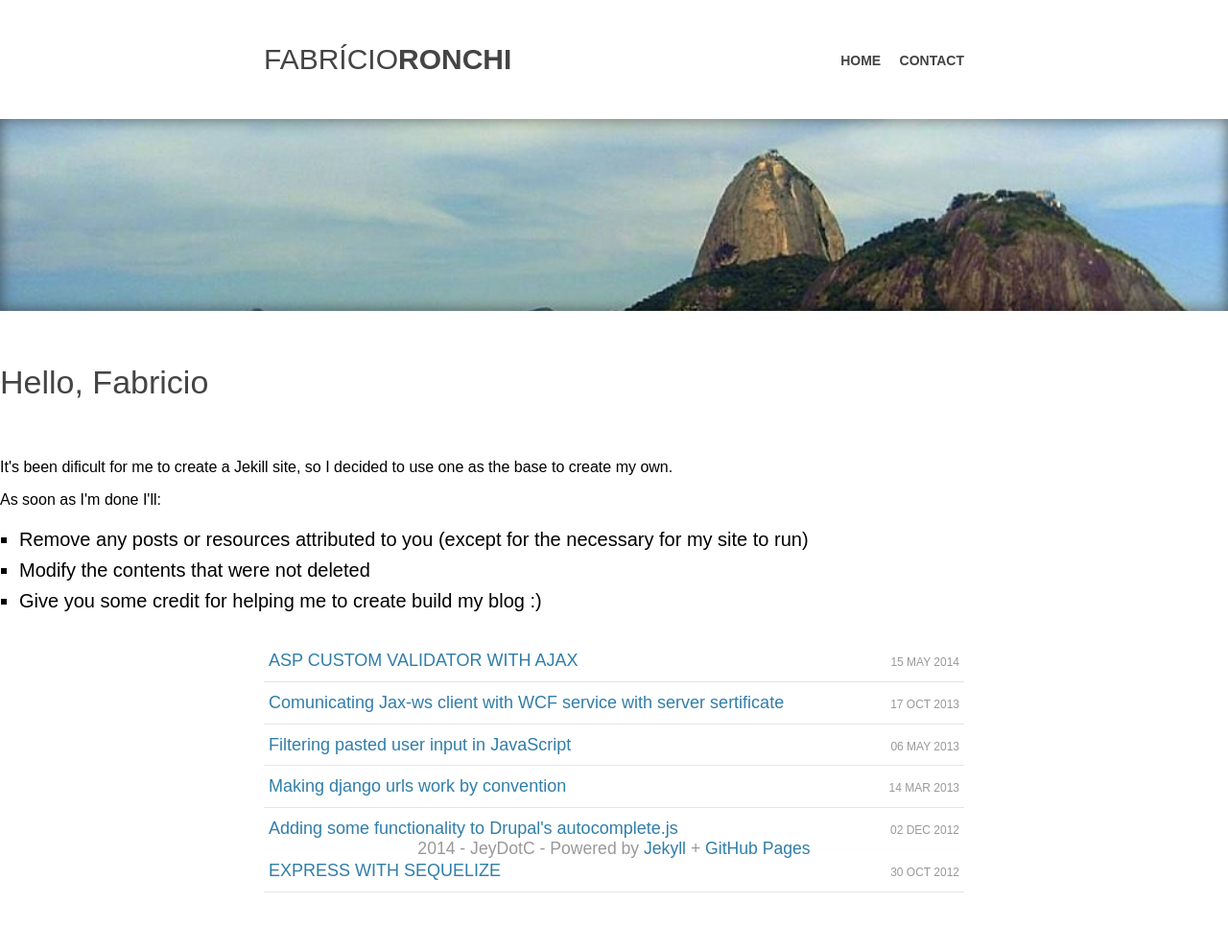
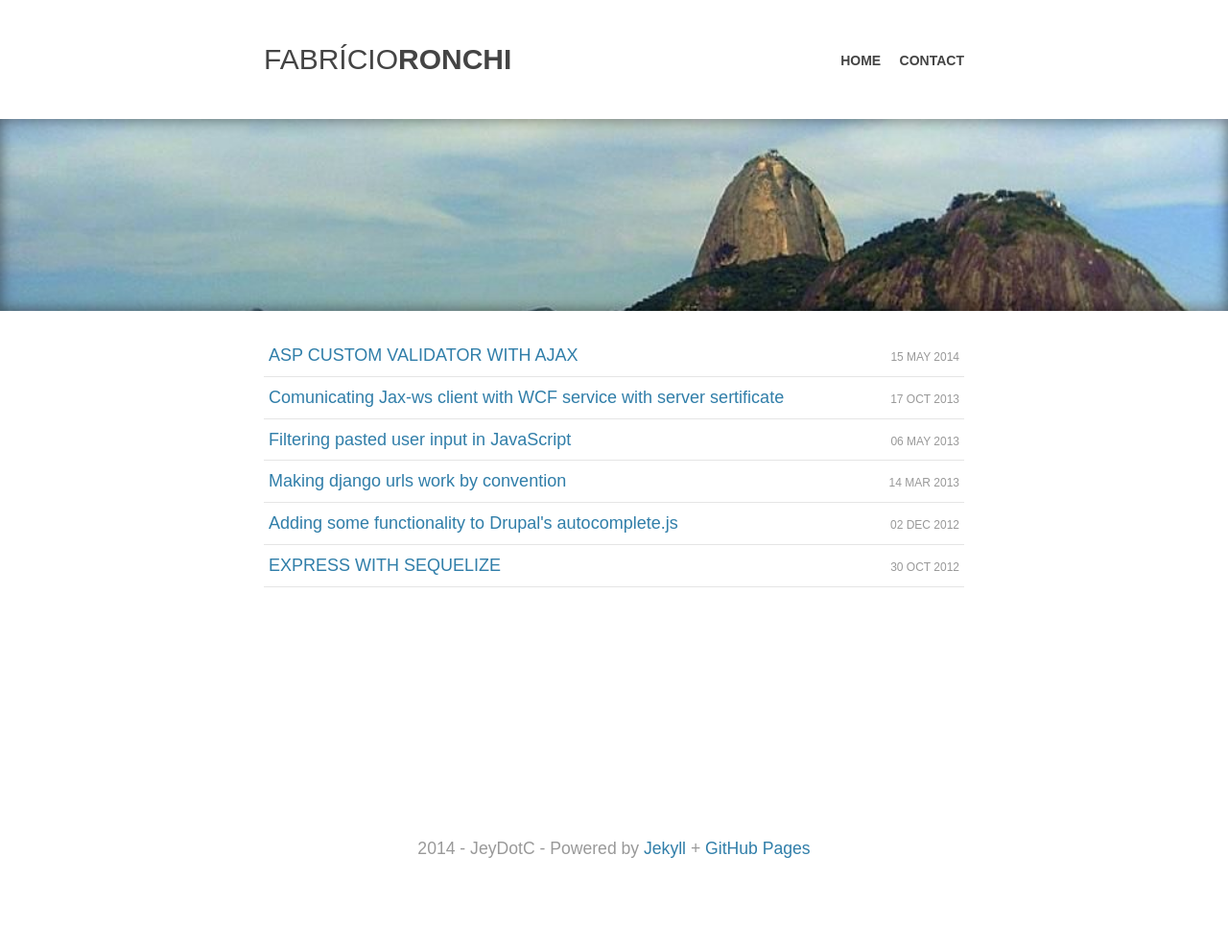
Before and after one commit to JeyDotC/jeydotc.github.io, a Jekyll site: the page built from index.html, in a window 1280 px wide. Shown: the whole page at 96% size. Built offline with Jekyll 4.4.1, drawn with Linux system fonts in a browser that asks for light colours; some web fonts are replaced; Markdown is read by kramdown in place of the engine named in the settings; after the commit the page ends 900 px from its top, so only the background shows below that.

Commit message:
Trying to fix some bugs

```diff
--- a/index.html
+++ b/index.html
@@ -4,14 +4,6 @@ title: Home
 imagem: /img/fundoInicio.jpg
 ---
 <div id="my-container">
-    <h1>Hello, Fabricio</h1>
-    <p>It's been dificult for me to create a Jekill site, so I decided to use one as the base to create my own.</p>
-    <p>As soon as I'm done I'll:</p>
-    <ul>
-        <li>Remove any posts or resources attributed to you (except for the necessary for my site to run)</li>
-        <li>Modify the contents that were not deleted</li>
-        <li>Give you some credit for helping me to create build my blog :)</li>
-    </ul>
     <div class="posts">
         <section class="my-container content">
             <ul class="listing">
```
Also changed, not shown: _posts/2014-05-15-ASP-CUSTOM-VALIDATOR-WITH-AJAX.md (+1 -3 lines).
